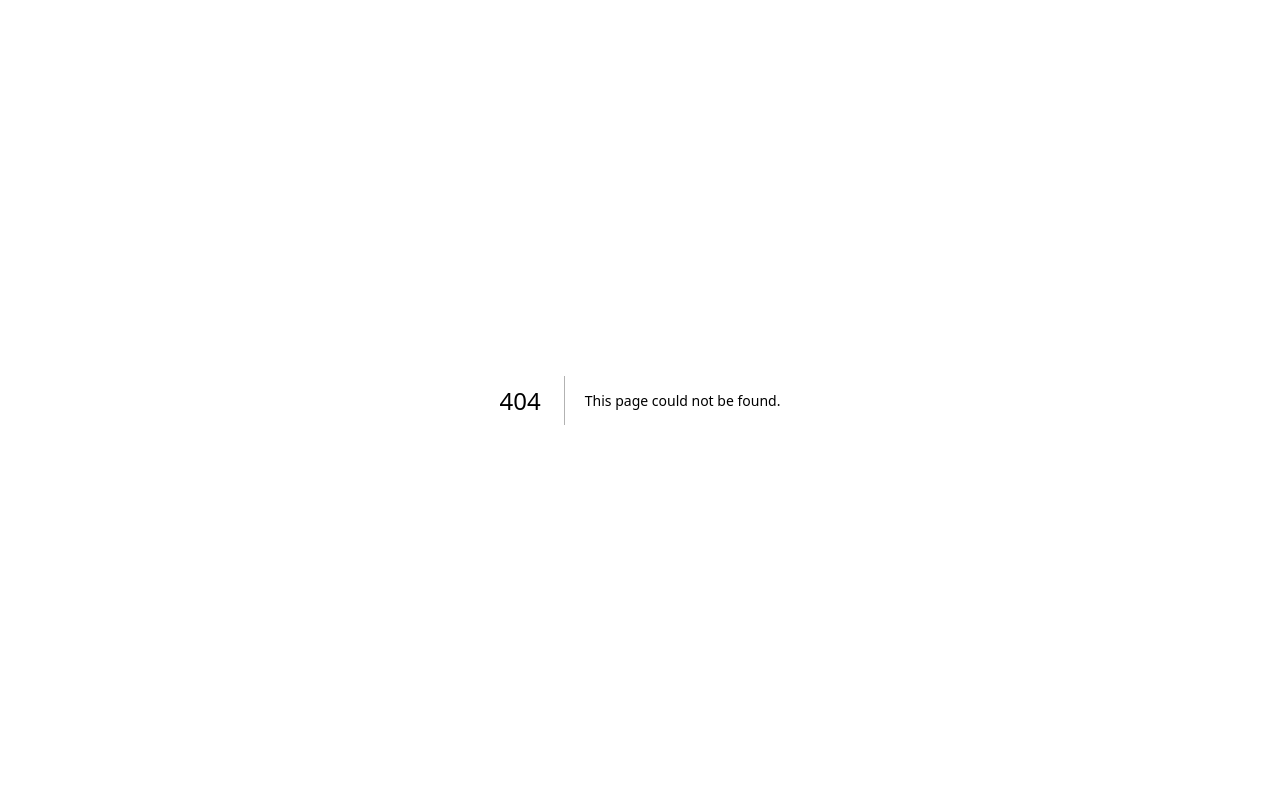
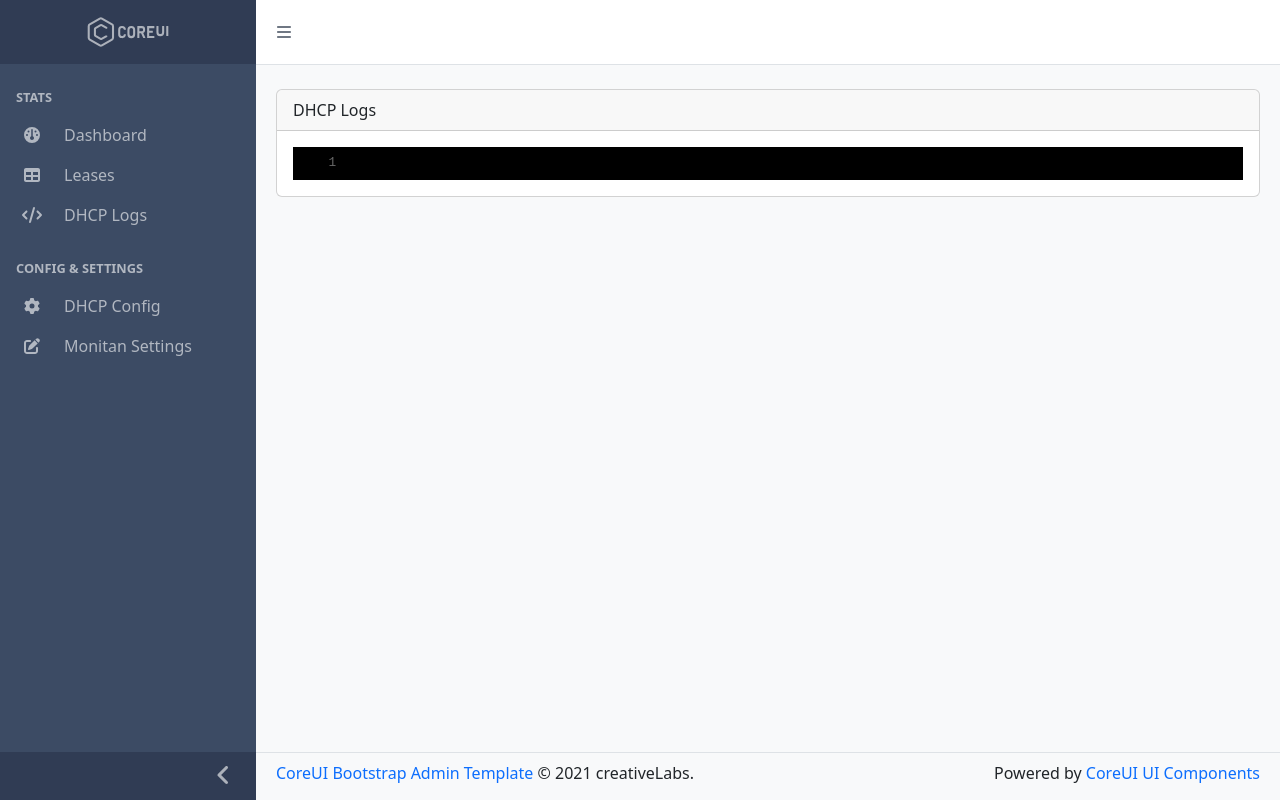
Before and after one commit to showgayaki/dhcp-monitan, a Next.js app in the folder next-app/: page /dhcpd-log in a window 1280 px wide. Before the commit this address had no page. Built offline with nearby package versions, Linux system fonts and the light colour scheme; no server answers.

Commit message:
dhcpd-logページ作成

```diff
--- a/next-app/src/components/TerminalTextarea/TerminalTextarea.tsx
+++ b/next-app/src/components/TerminalTextarea/TerminalTextarea.tsx
@@ -1,4 +1,4 @@
-import React from 'react'
+import React, { useRef, UIEvent } from 'react'
 import { Form } from 'react-bootstrap'
 
 
@@ -10,10 +10,37 @@ type Props = {
 export default function LogsTextarea(props: Props){
     const { text, rows } = props
     const rowNumbers = Array.from(Array(rows).keys()).map(index => index + 1).join('\n')
+
+    // 行数テキストエリアと、ログテキストを同時にスクロールする
+    const leftElem = useRef<HTMLTextAreaElement>(null!)
+    const rightElem = useRef<HTMLTextAreaElement>(null!)
+    const handleScroll = (isLeft: boolean) => {
+      isLeft
+        ? (rightElem.current.scrollTop = leftElem.current.scrollTop)
+        : (leftElem.current.scrollTop = rightElem.current.scrollTop)
+    }
+
     return (
         <Form.Group className="terminal">
-          <Form.Control className="terminal__rows" as="textarea" readOnly value={rowNumbers} rows={rows} />
-          <Form.Control className="terminal__textarea" as="textarea" readOnly value={text} rows={rows} />
+            <Form.Control
+                ref={leftElem}
+                className="terminal__rows"
+                as="textarea"
+                readOnly
+                wrap='off'
+                value={rowNumbers}
+                rows={rows}
+                onScroll={() => {handleScroll(true)}}
+            />
+            <Form.Control
+                ref={rightElem}
+                className="terminal__textarea"
+                as="textarea"
+                readOnly wrap='off'
+                value={text}
+                rows={rows}
+                onScroll={() => {handleScroll(false)}}
+            />
         </Form.Group>
     )
 }
--- a/next-app/src/layout/AdminLayout/Sidebar/SidebarNav.tsx
+++ b/next-app/src/layout/AdminLayout/Sidebar/SidebarNav.tsx
@@ -127,7 +127,7 @@ export default function SidebarNav() {
             <SidebarNavItem icon={faTable} href="/leases">
                 Leases
             </SidebarNavItem>
-            <SidebarNavItem icon={faCode} href="/log">
+            <SidebarNavItem icon={faCode} href="/dhcpd-log">
                 DHCP Logs
             </SidebarNavItem>
             <SidebarNavTitle>Config & Settings</SidebarNavTitle>
--- /dev/null
+++ b/next-app/src/models/dhcpd-log.ts
@@ -0,0 +1,4 @@
+export interface DhcpdLog{
+    startRow: number;
+    log: string;
+}
--- /dev/null
+++ b/next-app/src/pages/api/dhcpd-log.ts
@@ -0,0 +1,17 @@
+import { execSync } from 'child_process'
+import type { NextApiRequest, NextApiResponse } from 'next'
+
+
+export default function handler(req: NextApiRequest, res: NextApiResponse) {
+    const startRow = (Number(req.query.startRow) === 0)?
+                      Number(execSync(`wc -l ${process.env.NEXT_PUBLIC_DHCP_LOG_FILE_PATH} | awk '{print $1}'`))
+                      : Number(req.query.startRow)
+    const log = execSync(`tail -n +${startRow + 1} ${process.env.NEXT_PUBLIC_DHCP_LOG_FILE_PATH}`)
+    res.status(200)
+        .json(
+            {
+                startRow: Number(startRow),
+                log: log.toString(),
+            }
+        )
+}
--- /dev/null
+++ b/next-app/src/pages/dhcpd-log.tsx
@@ -0,0 +1,54 @@
+import type { NextPage } from 'next'
+import { Button, Card } from 'react-bootstrap'
+import React, { useState, useEffect } from 'react'
+import { AdminLayout } from '@layout'
+import { DhcpdLog } from '@models/dhcpd-log'
+import { transformResponseWrapper, useSWRAxios } from '@hooks'
+import { TerminalTextarea } from '@components/TerminalTextarea'
+
+
+const DhcpdLog: NextPage = () => {
+    const apiUrl = `${process.env.NEXT_PUBLIC_API_BASE_URL}dhcpd-log` || ''
+    const [startRow, setStartRow] = useState(0)
+
+    const [fallbackResource, setFallbackResource] = useState({
+        startRow: startRow,
+        log: '',
+    })
+    const { data: { data: resource } } = useSWRAxios({
+        url: apiUrl,
+        params: {
+            startRow: startRow,
+        },
+        transformResponse: transformResponseWrapper((d: DhcpdLog) => {
+            console.log(d)
+            return d
+        }),
+    }, {
+        data: fallbackResource,
+    })
+
+    useEffect(() => {
+        setStartRow(resource.startRow)
+        setFallbackResource(resource)
+    }, [resource])
+
+    return (
+        <AdminLayout>
+            <Card>
+                <Card.Header>
+                    DHCP Logs
+                </Card.Header>
+                <Card.Body>
+                    {/* <div className='d-flex mb-2'>
+                        <Button className='me-2' variant="primary">start</Button>
+                        <Button variant="danger">stop</Button>
+                    </div> */}
+                    <TerminalTextarea text={resource.log} rows={resource.log.split('\n').length} />
+                </Card.Body>
+            </Card>
+        </AdminLayout>
+    )
+}
+
+export default DhcpdLog
--- a/next-app/src/styles/_terminal.scss
+++ b/next-app/src/styles/_terminal.scss
@@ -1,4 +1,5 @@
 @mixin teminal-base($color){
+    max-height: 1000px;
     -webkit-appearance: none;
     resize: none;
     border: none;
@@ -8,6 +9,9 @@
     font-size: inherit;
     font-family: monospace, serif;
 
+    &::-webkit-scrollbar{
+        display: none;
+    }
     &:focus{
         outline: none;
         background-color: #000;
@@ -30,6 +34,7 @@
     }
 
     &__textarea{
+        overflow-x: hidden;
         @include teminal-base(#fff);
     }
 }
```
